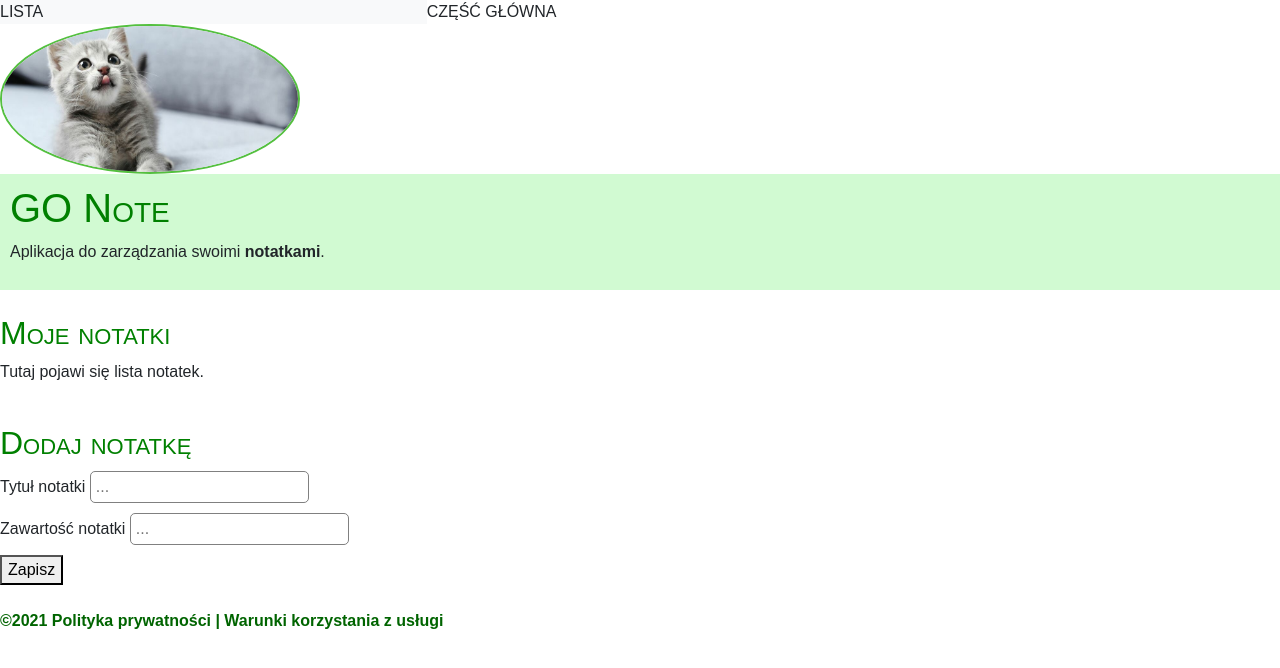
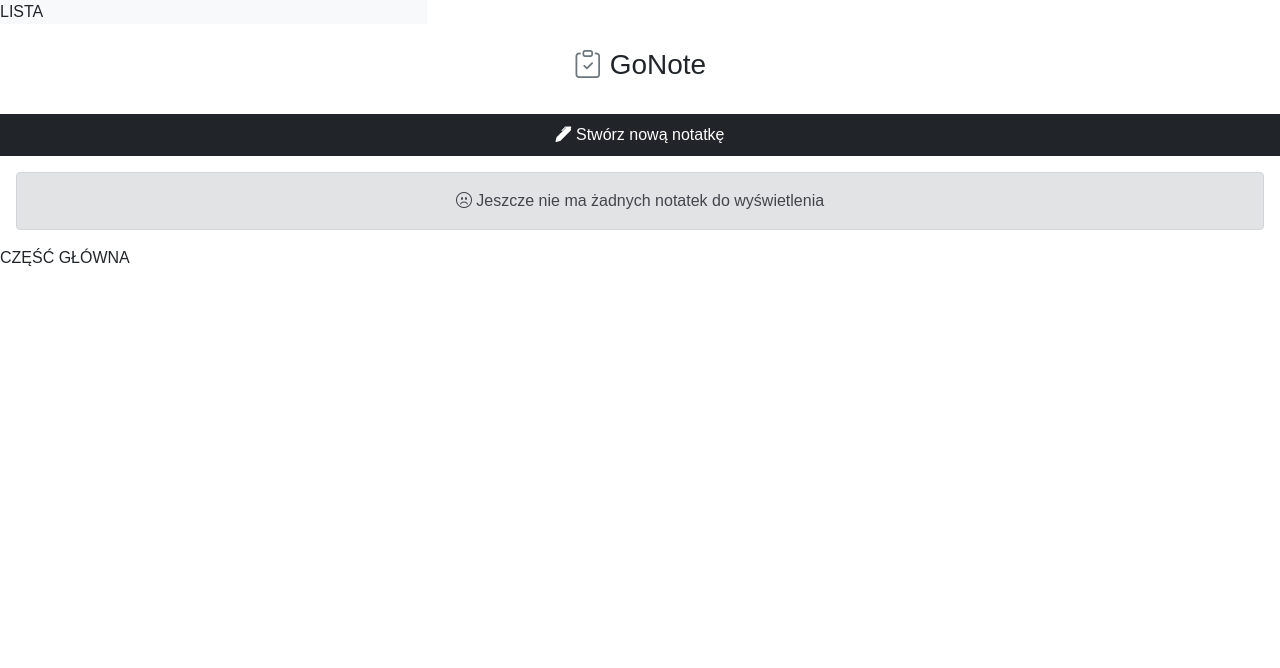
Before and after one commit to zuza-t/Go-Note, a plain HTML site: page index.html in a window 1280 px wide. Drawn offline with nearby package versions, Linux system fonts and the light colour scheme.

Commit message:
Almost ready left column with Bootstrap

```diff
--- a/index.html
+++ b/index.html
@@ -13,39 +13,24 @@
     <div class="row p-0 m-0">
         <div class="col-12 col-md-5 col-lg-4 bg-light p-0">
             LISTA
+		</div>
+		<h3 class="w-100 text-center p-4">
+		<i class="bi-clipboard-check text-secondary"></i>
+			GoNote
+		</h3>
+		<button type="button" class="btn btn-dark w-100 py-2 rounded-0">
+		<i class="bi-pen-fill text-white"></i>
+			Stwórz nową notatkę
+		</button>
         </div>
+		<div class="alert alert-secondary m-3 text-center">
+		<i class="bi-emoji-frown"></i>
+		Jeszcze nie ma żadnych notatek do wyświetlenia
+		</div>
         <div class="col-12 col-md-7 col-lg-8 bg-white p-0">
             CZĘŚĆ GŁÓWNA
         </div>
-    </div>
 </div>
 
- <img class="main-image" src="./Ratgeber-Katze-Navigation-KItten_1200x527.jpg" alt="Tło" width="300" height="150"/>
- <div id="main-header">
-	<h1>GO Note</h1>
-	<p>Aplikacja do zarządzania swoimi <strong>notatkami</strong>.</p>
- </div>
- <br>
- <div>
-	<h2>Moje notatki</h2>
-	<p>Tutaj pojawi się lista notatek.</p>
- </div>
- <br />
- <h2>Dodaj notatkę</h2>
- <form>
- <div>
- <label for="note-title">Tytuł notatki</label>
- <input placeholder="..." id="note-title" type="text" />
- </div>
- <div>
- <label for="note-content">Zawartość notatki</label>
- <input placeholder="..." id="note-content" type="text" />
- </div>
- <div>
- <button type="submit">Zapisz</button>
- </div>
- <br />
- <a href="https://google.com">©2021 Polityka prywatności | Warunki korzystania z usługi</a>
- </form>
  <script src="https://cdn.jsdelivr.net/npm/bootstrap@5.0.0-beta2/dist/js/bootstrap.bundle.min.js"></script>
 </body>
```
